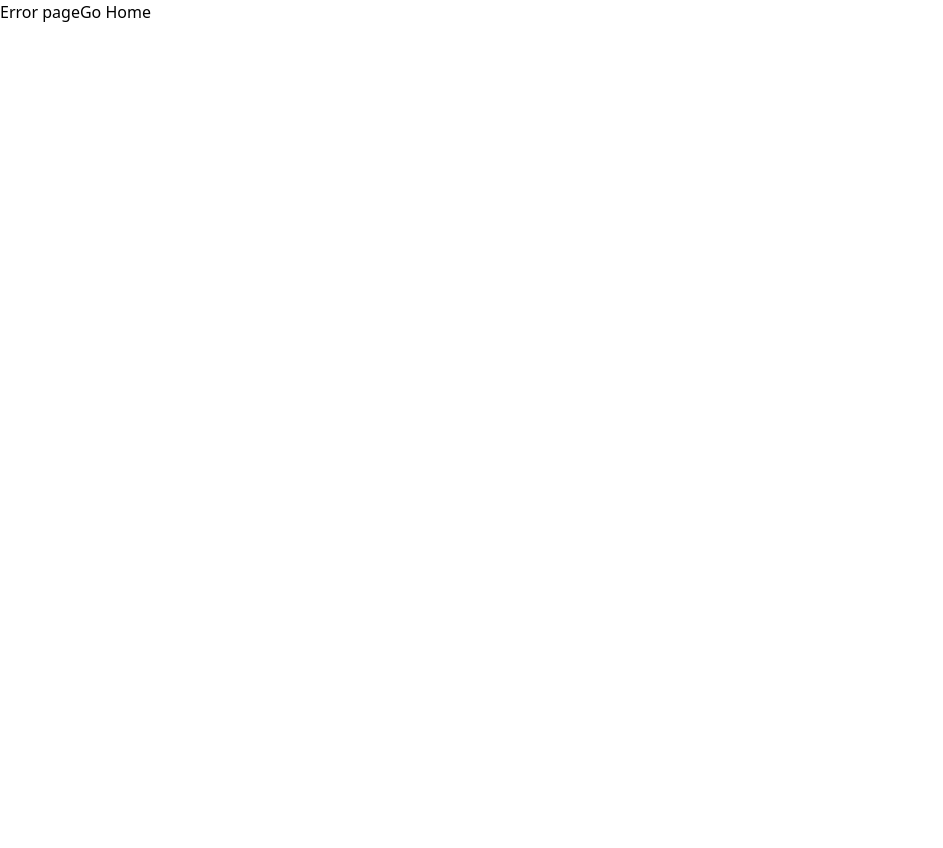
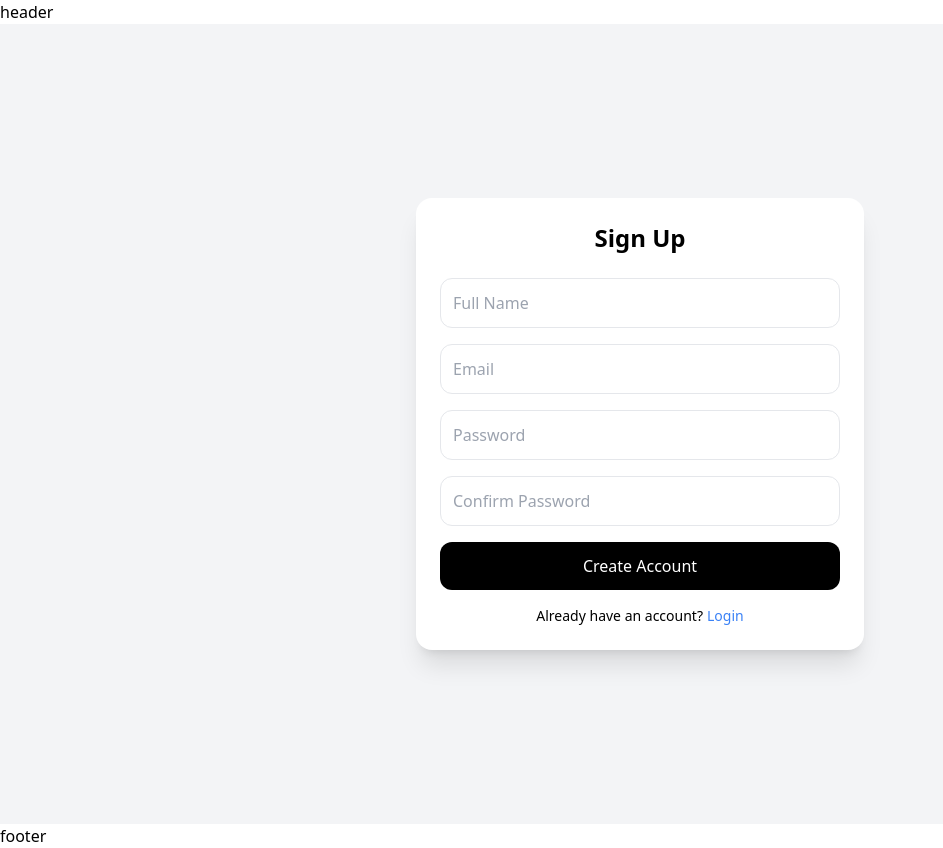
Before and after one commit to coderbrix/todo-app-frontend, a React (Vite) app: page /signup in a window 1280 px wide. Before the commit this address had no page. Shown: the whole page, without its empty margins (0-943 px from the left). Before the commit the page ends 800 px from the top, so only its background shows below. Built offline with nearby package versions, Linux system fonts and the light colour scheme.

Commit message:
i add login and signup design only

```diff
--- /dev/null
+++ b/src/components/Authentication/Login/Login.tsx
@@ -0,0 +1,39 @@
+import './Login.css'
+
+export default function Login() {
+  return (
+        <div className="min-h-screen flex items-center justify-center bg-gray-100">
+      <div className="w-full max-w-md bg-white shadow-xl rounded-2xl p-6">
+        <h2 className="text-2xl font-bold text-center mb-6">Login</h2>
+
+        <form className="space-y-4">
+          <input
+            type="email"
+            placeholder="Email"
+            className="w-full p-3 border rounded-xl"
+          />
+
+          <input
+            type="password"
+            placeholder="Password"
+            className="w-full p-3 border rounded-xl"
+          />
+
+          <button
+            type="submit"
+            className="w-full bg-black text-white p-3 rounded-xl hover:opacity-90"
+          >
+            Login
+          </button>
+        </form>
+
+        <p className="text-center mt-4 text-sm">
+          Don't have an account?
+          <a href="/signup" className="text-blue-500 ml-1">
+            Sign Up
+          </a>
+        </p>
+      </div>
+    </div>
+  );
+}
--- /dev/null
+++ b/src/components/Authentication/SignUp/SignUp.tsx
@@ -0,0 +1,51 @@
+import './SignUp.css'
+
+export default function SignUp() {
+  return (
+<div className="min-h-screen flex items-center justify-center bg-gray-100">
+      <div className="w-full max-w-md bg-white shadow-xl rounded-2xl p-6">
+        <h2 className="text-2xl font-bold text-center mb-6">Sign Up</h2>
+
+        <form className="space-y-4">
+          <input
+            type="text"
+            placeholder="Full Name"
+            className="w-full p-3 border rounded-xl"
+          />
+
+          <input
+            type="email"
+            placeholder="Email"
+            className="w-full p-3 border rounded-xl"
+          />
+
+          <input
+            type="password"
+            placeholder="Password"
+            className="w-full p-3 border rounded-xl"
+          />
+
+          <input
+            type="password"
+            placeholder="Confirm Password"
+            className="w-full p-3 border rounded-xl"
+          />
+
+          <button
+            type="submit"
+            className="w-full bg-black text-white p-3 rounded-xl hover:opacity-90"
+          >
+            Create Account
+          </button>
+        </form>
+
+        <p className="text-center mt-4 text-sm">
+          Already have an account?
+          <a href="/login" className="text-blue-500 ml-1">
+            Login
+          </a>
+        </p>
+      </div>
+    </div>
+  );
+}
```
Also changed, not shown: src/routes/Router.tsx (+10 -0 lines), src/components/Authentication/Login/Login.css (added), src/components/Authentication/SignUp/SignUp.css (added), 2 other files (tests, documents, lock files or other folders).
